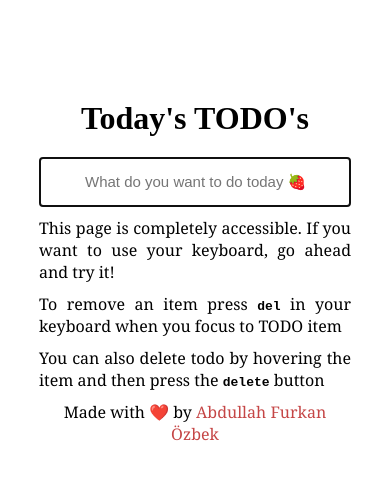
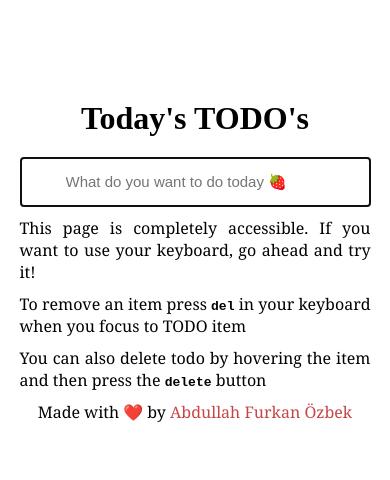
Before and after one commit to afozbek/react-todo-app, a React (Create React App) app: page / in a window 390 px wide. Shown: the top 480 px of the page. Built offline with nearby package versions, Linux system fonts and the light colour scheme.

Commit message:
birkaç responsive stil eklendi

```diff
--- a/src/main.scss
+++ b/src/main.scss
@@ -12,7 +12,8 @@
 }
 
 .o-app {
-  width: 550px;
+  max-width: 550px;
+  width: 100%;
   margin: 0 auto;
   text-align: center;
 
@@ -27,6 +28,18 @@
     align-items: center;
     margin-bottom: 40px;
     margin-top: 10px;
+
+    @media screen and (max-width: 500px) {
+      flex-direction: column;
+      justify-content: center;
+      align-items: stretch;
+    }
+  }
+
+  &__itemLeft {
+    @media screen and (max-width: 500px) {
+      margin-bottom: 5px;
+    }
   }
 
   &__todoToggleBtn {
@@ -100,6 +113,10 @@
   width: 80%;
   margin: 20px auto;
 
+  @media screen and (max-width: 500px) {
+    width: 90%;
+  }
+
   &__input {
     width: 100%;
     height: 50px;
@@ -122,6 +139,10 @@
     padding: 10px;
     border-radius: 3px;
     margin-bottom: 10px;
+
+    @media screen and (max-width: 500px) {
+      padding: 10px 0;
+    }
   }
 
   &__item {
@@ -143,6 +164,10 @@
         visibility: visible;
         opacity: 1;
       }
+    }
+
+    @media screen and (max-width: 500px){
+
     }
   }
 
@@ -195,6 +220,10 @@
 
   &__desc {
     width: 70%;
+
+    @media screen and (max-width: 500px){
+      width: 50%;
+    }
   }
 
 
```
